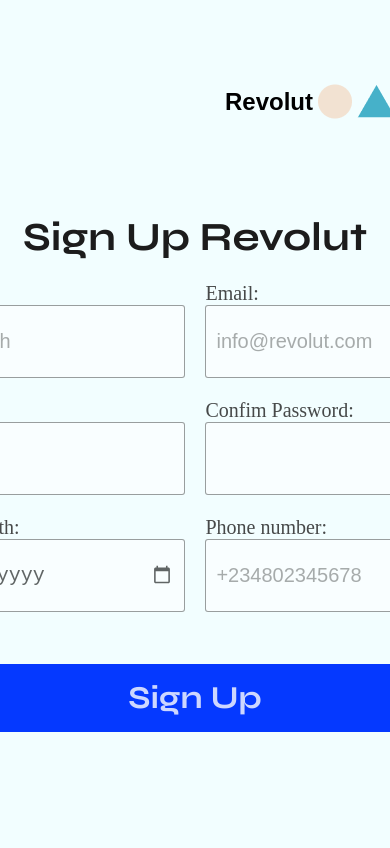
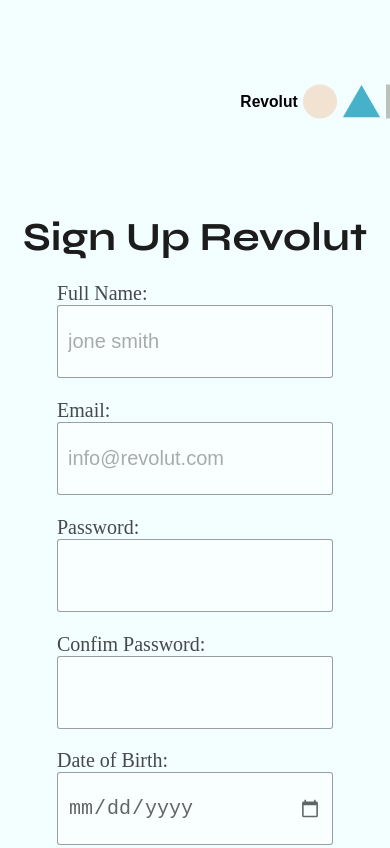
Before and after one commit to yusufroqib/Revolut-Clone, a plain HTML site: page form.html in a window 390 px wide. Shown: the top 848 px of the page. Drawn offline with Linux system fonts and the light colour scheme; a web font is replaced by a local one.

Commit message:
Updated with the Registration Page

```diff
--- a/form.css
+++ b/form.css
@@ -53,6 +53,7 @@
   }
   .formTag {
     display: grid;
+    place-items: center;
     grid-template-columns: repeat(2, 1fr);
     gap: 2rem;
   }
@@ -85,5 +86,13 @@
   /* TABLETS */
 
   @media (max-width: 768px) {
-    grid-template-columns: 1fr;
+    .formTag {
+        grid-template-columns: 1fr;
+    }
+
+    button {
+        width: 254px
+    }
   }
+
+  /************ SCREEN FOR 375PX TO 280PX ********/
--- a/form.html
+++ b/form.html
@@ -6,7 +6,7 @@
     <title>Revolut</title>
     <link rel="stylesheet" href="form.css">
     <link rel="stylesheet" href="general.css">
-    <link rel="stylesheet" href="mediaQuary.css">
+
 </head>
 <body>
     <header>
```
